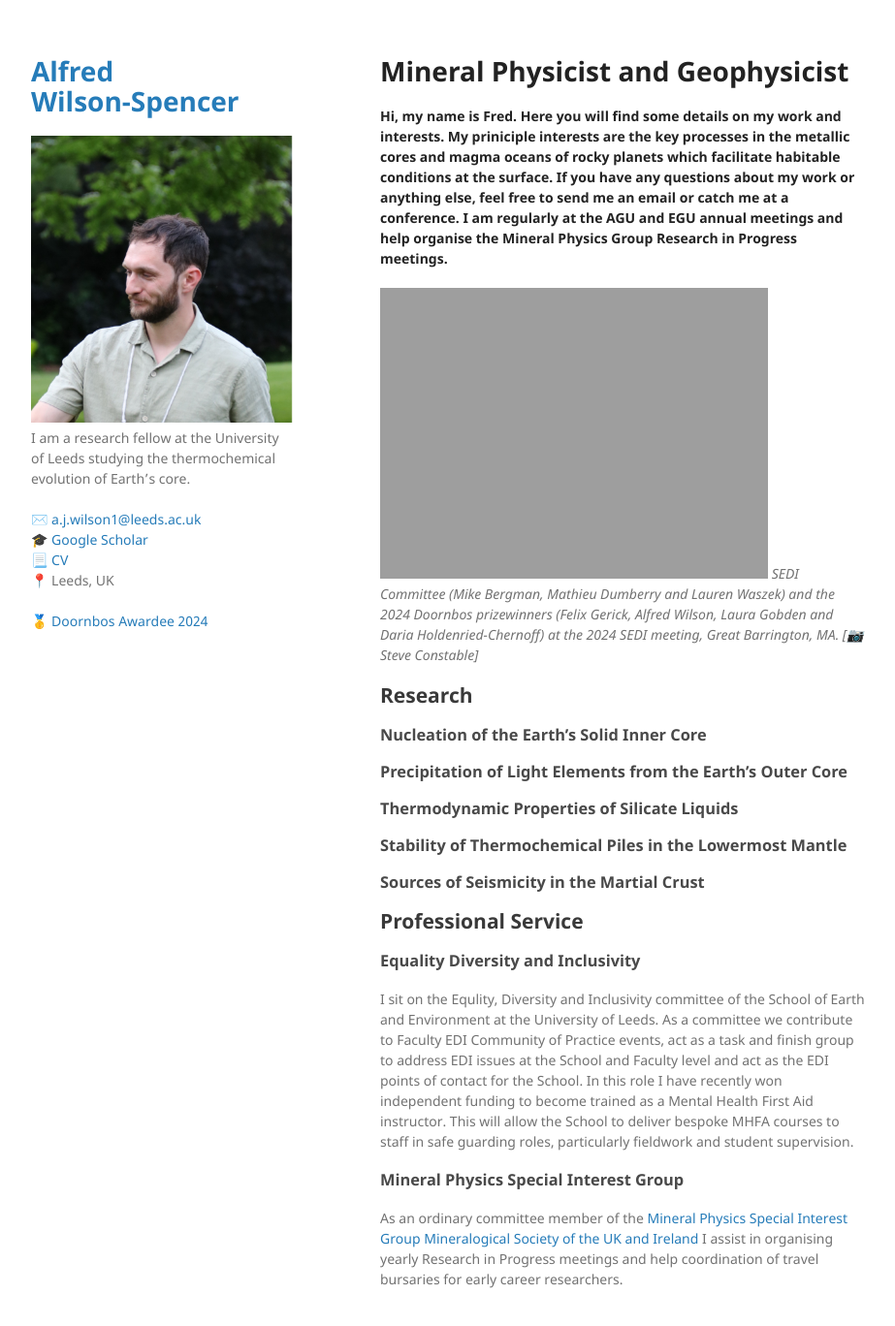
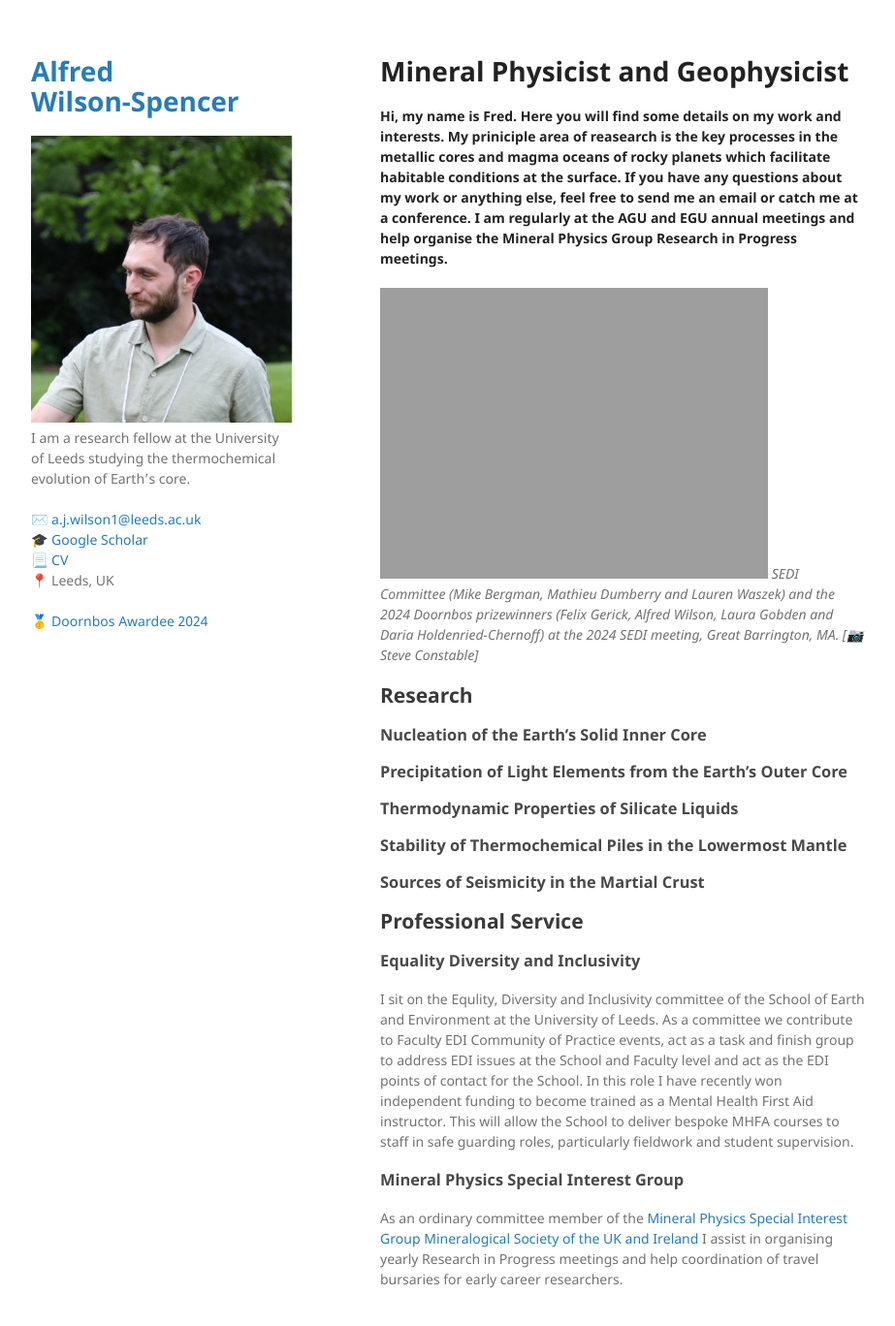
Before and after one commit to Fwilson93/Portfolio, a Jekyll site: the page built from index.md, in a window 1280 px wide and 1400 px high. Shown: the top 1368 px of the window at 97% size, without its empty margins (178-1101 px from the left). Built offline with Jekyll 4.4.1, drawn with Linux system fonts in a browser that asks for light colours; our own code applies the rules of GitHub Pages for plain Markdown files.

Commit message:
Update index.md

```diff
--- a/index.md
+++ b/index.md
@@ -4,7 +4,7 @@ layout: default
 
 # Mineral Physicist and Geophysicist
 
-**Hi, my name is Fred. Here you will find some details on my work and interests. My priniciple interests are the key processes in the metallic cores and magma oceans of rocky planets which facilitate habitable conditions at the surface. If you have any questions about my work or anything else, feel free to send me an email or catch me at a conference. I am regularly at the AGU and EGU annual meetings and help organise the Mineral Physics Group Research in Progress meetings.**
+**Hi, my name is Fred. Here you will find some details on my work and interests. My priniciple area of reasearch is the key processes in the metallic cores and magma oceans of rocky planets which facilitate habitable conditions at the surface. If you have any questions about my work or anything else, feel free to send me an email or catch me at a conference. I am regularly at the AGU and EGU annual meetings and help organise the Mineral Physics Group Research in Progress meetings.**
 
 ![SEDI](https://fwilson93.github.io/Portfolio/assets/img/SEDI_Doornbos.JPG)
 _SEDI Committee (Mike Bergman, Mathieu Dumberry and Lauren Waszek) and the 2024 Doornbos prizewinners (Felix Gerick, Alfred Wilson, Laura Gobden and Daria Holdenried-Chernoff) at the 2024 SEDI meeting, Great Barrington, MA. [📷 Steve Constable]_
```
